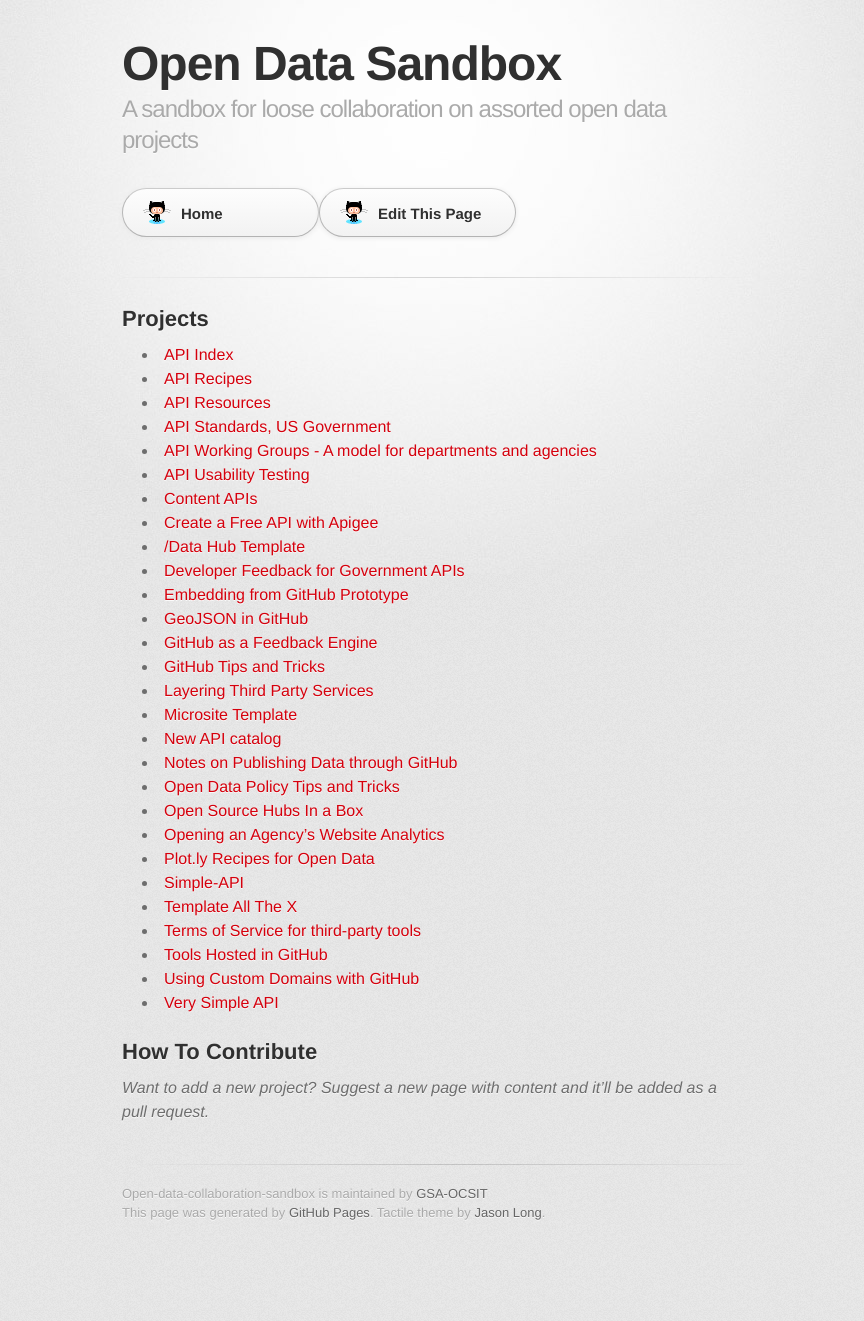
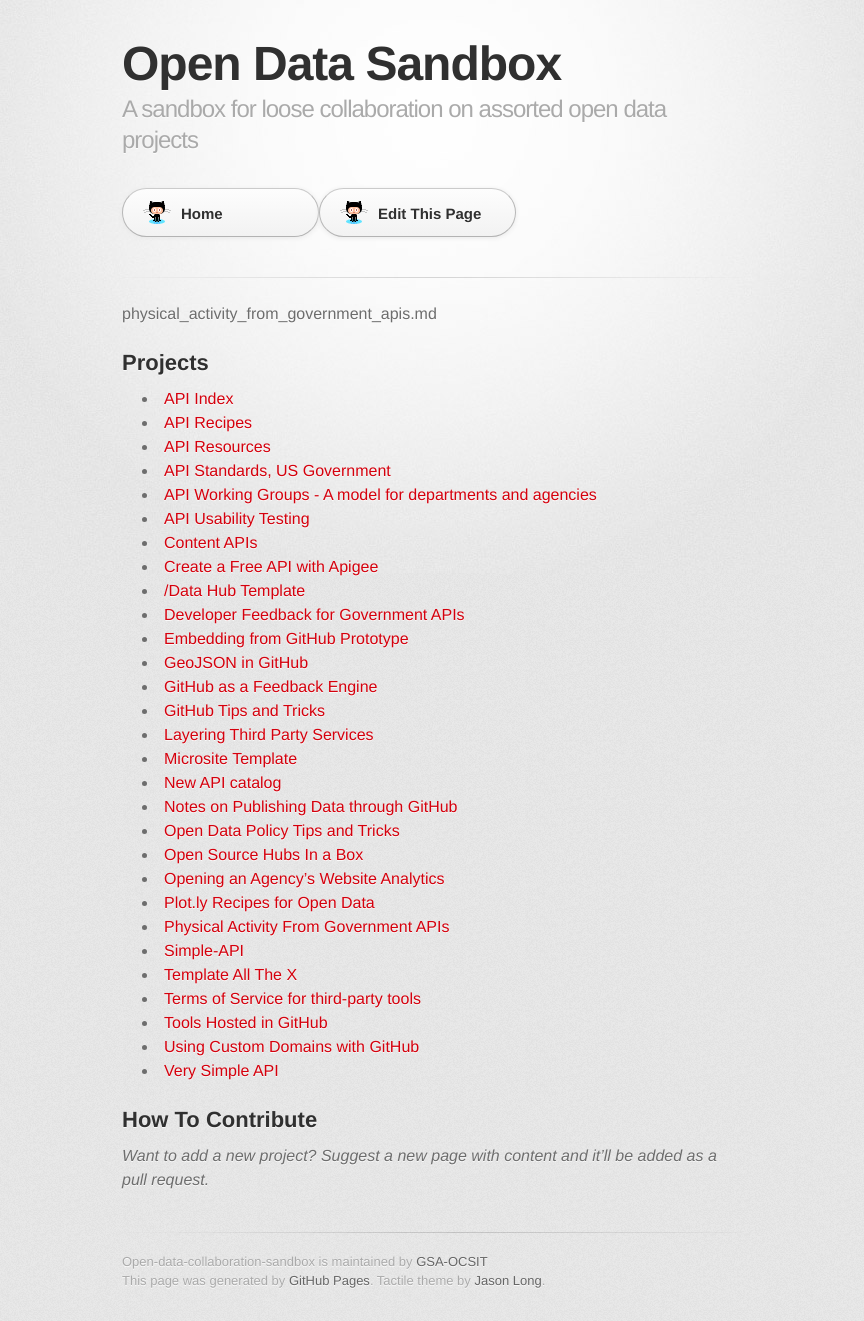
Before and after one commit to GSA/Open-Data-Collaboration-Sandbox, a Jekyll site: the page built from index.md, in a window 1280 px wide. Shown: the whole page, without its empty margins (208-1072 px from the left). Built offline with Jekyll 4.4.1, drawn with Linux system fonts in a browser that asks for light colours; some web fonts are replaced; before the commit the page ends 1253 px from its top, so only the background shows below that.

Commit message:
Update index.md

```diff
--- a/index.md
+++ b/index.md
@@ -5,6 +5,7 @@
 filename: index.md
 ---
 
+  physical_activity_from_government_apis.md
 ## Projects
 
 * [API Index](http://gsa.github.io/Open-Data-Collaboration-Sandbox/api_index)
@@ -29,6 +30,7 @@
 * [Open Source Hubs In a Box](http://gsa.github.io/Open-Data-Collaboration-Sandbox/open_source_hubs_in_a_box/)
 * [Opening an Agency's Website Analytics](http://gsa.github.io/Open-Data-Collaboration-Sandbox/public_analytics)
 * [Plot.ly Recipes for Open Data](http://gsa.github.io/Open-Data-Collaboration-Sandbox/plotly_recipes_for_open_data)
+* [Physical Activity From Government APIs](http://gsa.github.io/Open-Data-Collaboration-Sandbox/physical_activity_from_government_apis)
 * [Simple-API](https://github.com/GSA-Simple-API)
 * [Template All The X](http://gsa.github.io/Open-Data-Collaboration-Sandbox/template_all_the_x)
 * [Terms of Service for third-party tools](http://gsa.github.io/Open-Data-Collaboration-Sandbox/API-TOS-project/)
```
